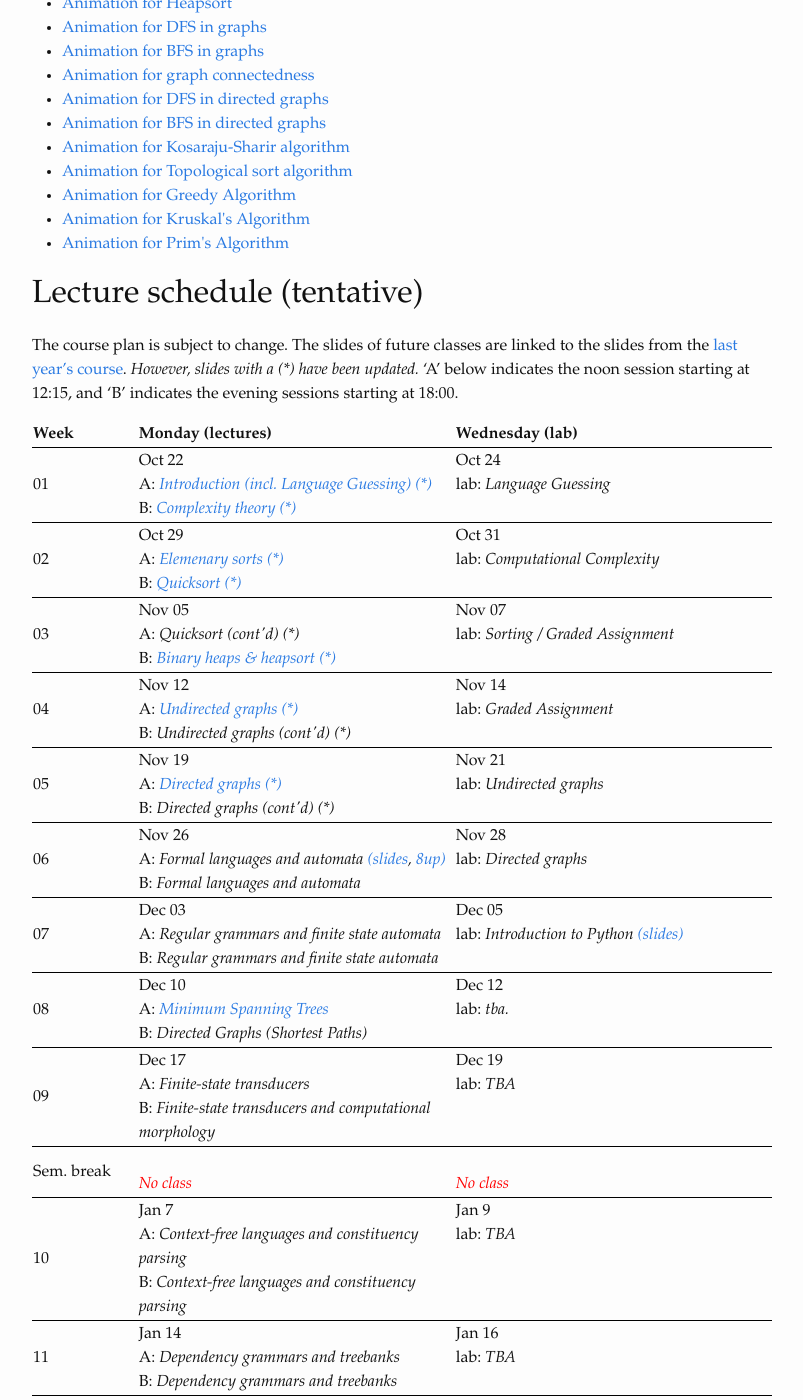
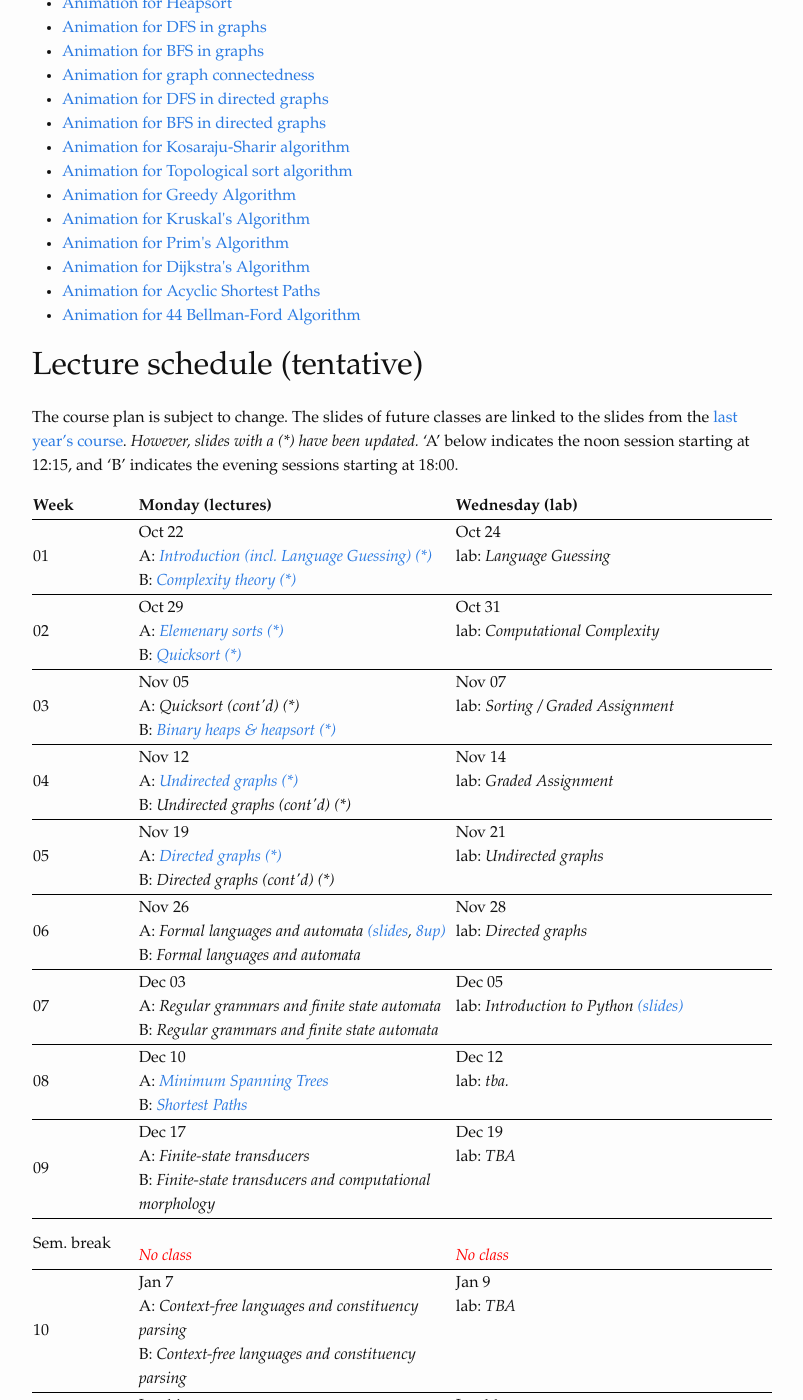
Before and after one commit to dsacl3-2018/dsacl3-2018.github.io, a Jekyll site: the page built from lectures.md, in a window 1280 px wide and 1400 px high, scrolled down 403 px. Shown: the whole window, without its empty margins (238-1041 px from the left). Built offline with Jekyll 4.4.1, drawn with Linux system fonts in a browser that asks for light colours.

Commit message:
Added slides for Dijkstra's algorithm

```diff
--- a/_data/schedule.yml
+++ b/_data/schedule.yml
@@ -68,7 +68,7 @@
     Dec 10:
       topics:
         A: <a href="slides/43MinimumSpanningTrees.pdf">Minimum Spanning Trees</a>
-        B: Directed Graphs (Shortest Paths)
+        B: <a href="slides/44ShortestPaths.pdf">Shortest Paths</a>
     Dec 12:
       topics:
         lab: tba.
--- a/lectures.md
+++ b/lectures.md
@@ -26,6 +26,10 @@ title: Schedule & Material
 <li><a href="slides/43DemoGreedy.pdf">Animation for Greedy Algorithm</a></li>
 <li><a href="slides/43DemoKruskal.pdf">Animation for Kruskal's Algorithm</a></li>
 <li><a href="slides/43DemoPrim.pdf">Animation for Prim's Algorithm</a></li>
+
+<li><a href="slides/44DemoDijkstra.pdf">Animation for Dijkstra's Algorithm</a></li>
+<li><a href="slides/44DemoAcyclicSP.pdf">Animation for Acyclic Shortest Paths</a></li>
+<li><a href="slides/44DemoBellmanFord.pdf">Animation for 44 Bellman-Ford Algorithm</a></li>
 </ul>
 
 ## Lecture schedule (tentative)
```
